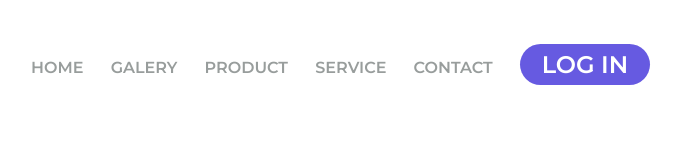
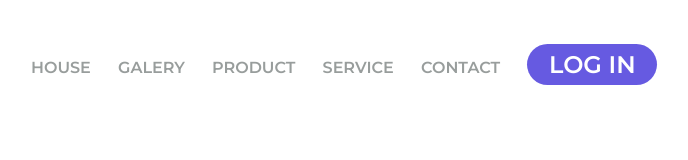
Before and after one commit to JoaoDevel/devclub-project-01, a plain HTML site: page index.html in a window 1280 px wide. Shown: the top 160 px of the page, without its empty margins (45-733 px from the left). Drawn offline with Linux system fonts and the light colour scheme.

Commit message:
primeira alteraçáo da nova branch

```diff
--- a/index.html
+++ b/index.html
@@ -10,7 +10,7 @@
 
 <body>
     <header>
-        <a class="link-header">HOME</a>
+        <a class="link-header">HOUSE</a>
         <a class="link-header">GALERY</a>
         <a class="link-header">PRODUCT</a>
         <a class="link-header">SERVICE</a>
```
